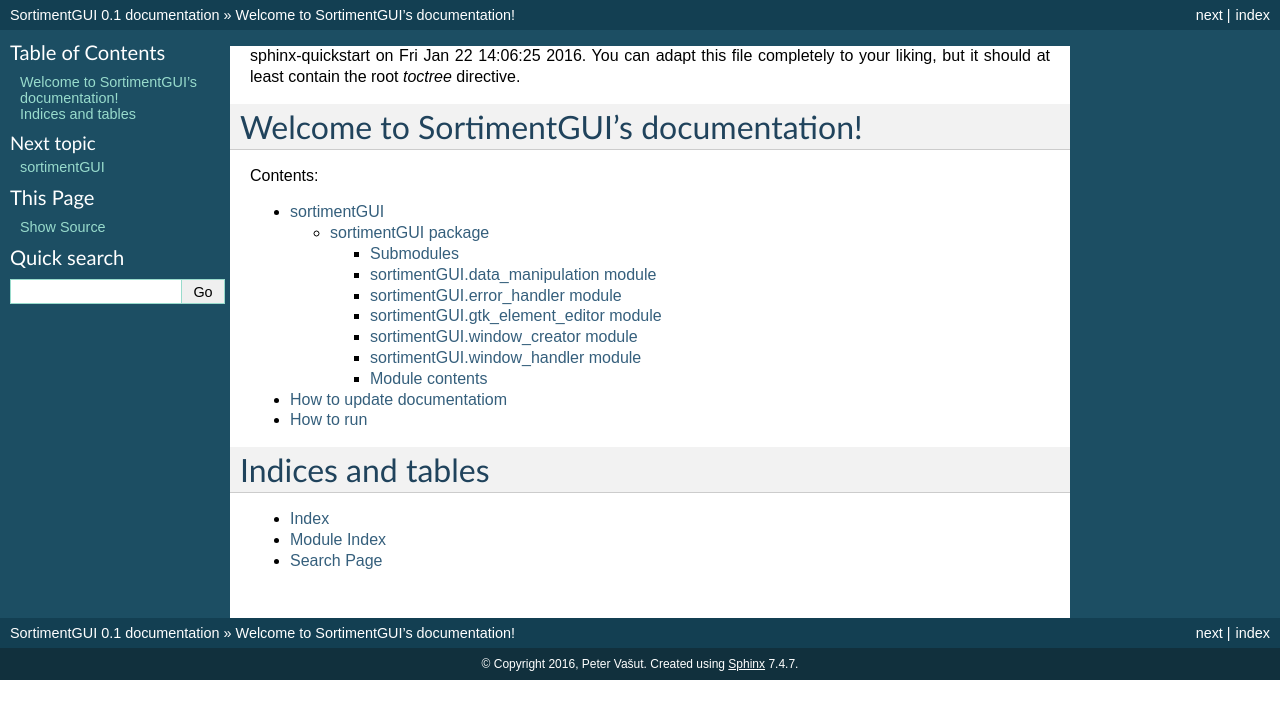
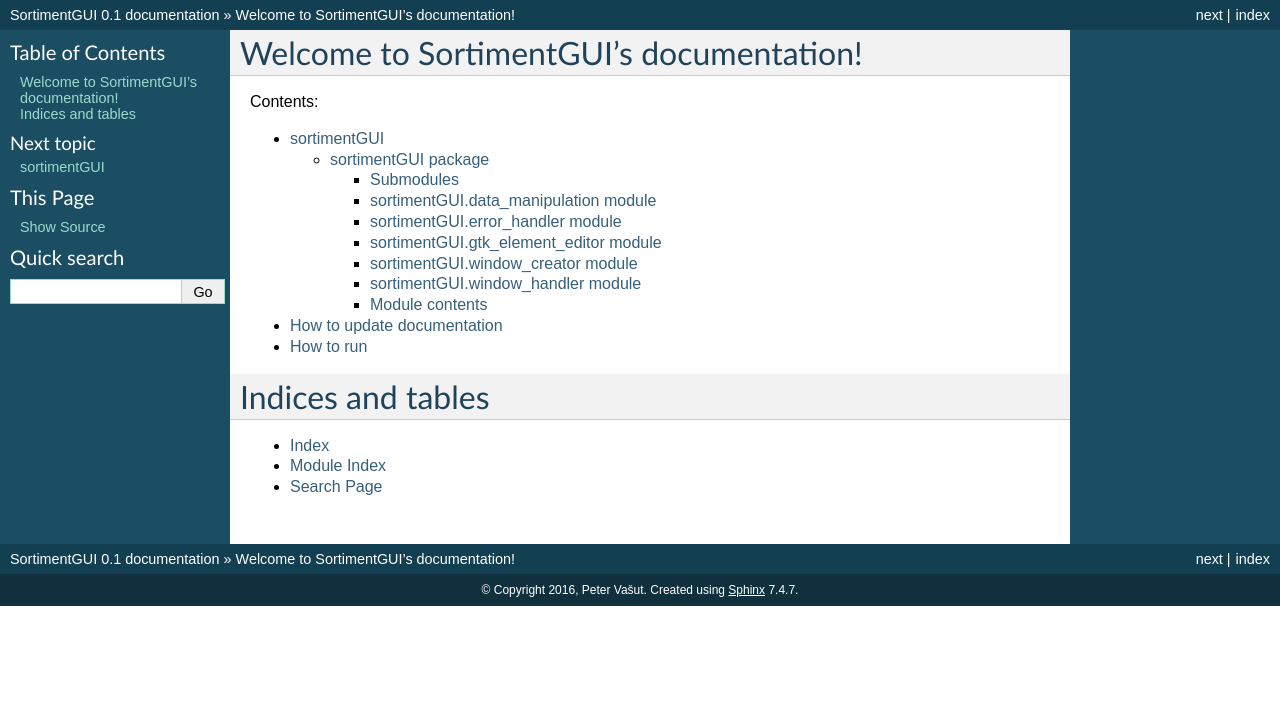
Before and after one commit to peter-vasut/sortiment-frontent, a Sphinx documentation site: the page built from Documentation/source/index.rst, in a window 1280 px wide. Shown: the top 719 px of the page. Built offline with Sphinx 7.4.7, drawn with Linux system fonts in a browser that asks for light colours.

Commit message:
Documentation update

```diff
--- a/Documentation/source/docuinfo.rst
+++ b/Documentation/source/docuinfo.rst
@@ -1,4 +1,4 @@
-How to update documentatiom
+How to update documentation
 ============
 
 Go to "Documentation" directory.::
--- a/Documentation/source/index.rst
+++ b/Documentation/source/index.rst
@@ -1,7 +1,3 @@
-.. SortimentGUI documentation master file, created by
-sphinx-quickstart on Fri Jan 22 14:06:25 2016.
-You can adapt this file completely to your liking, but it should at least
-contain the root `toctree` directive.
 
 Welcome to SortimentGUI's documentation!
 ========================================
```
